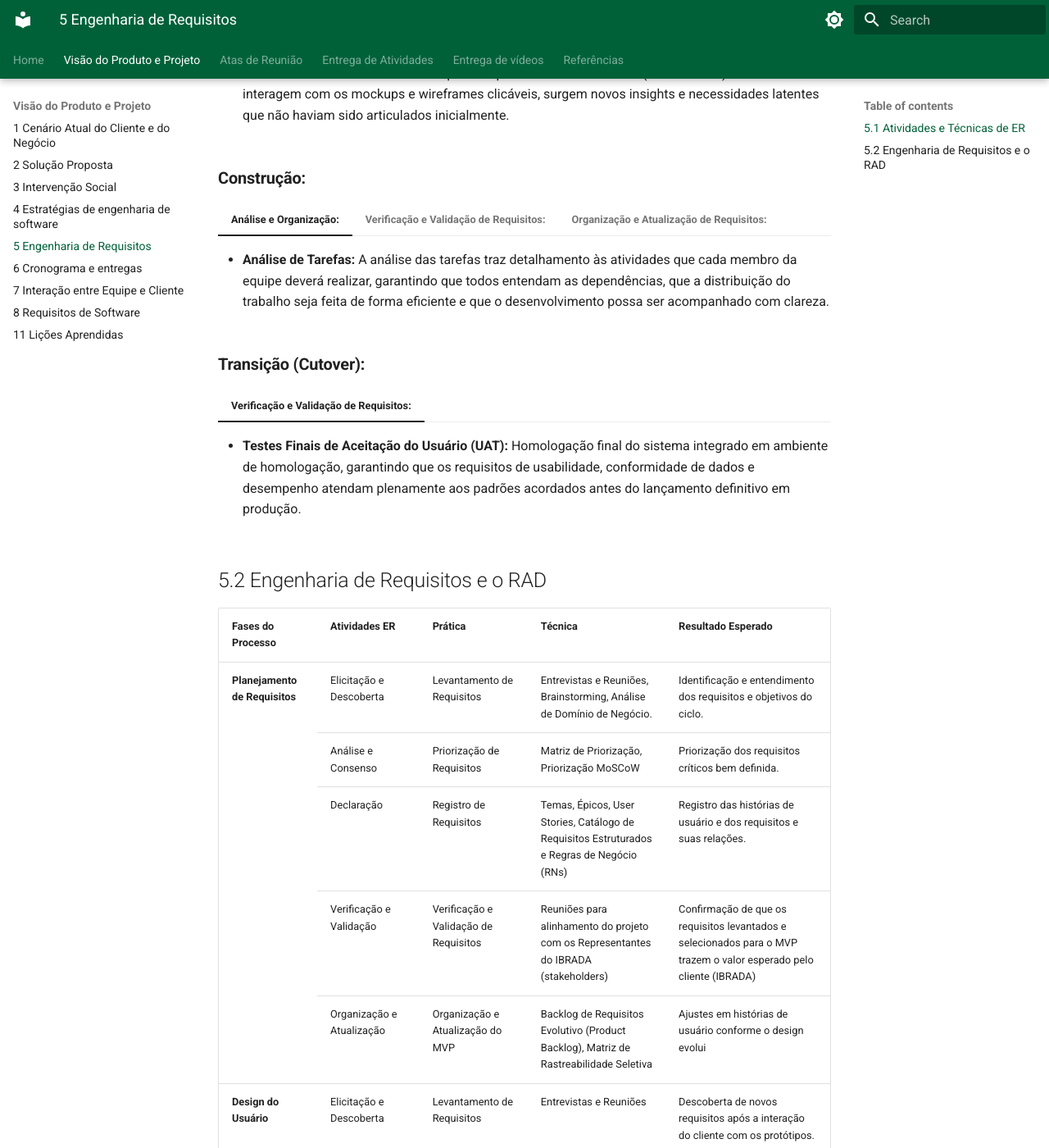
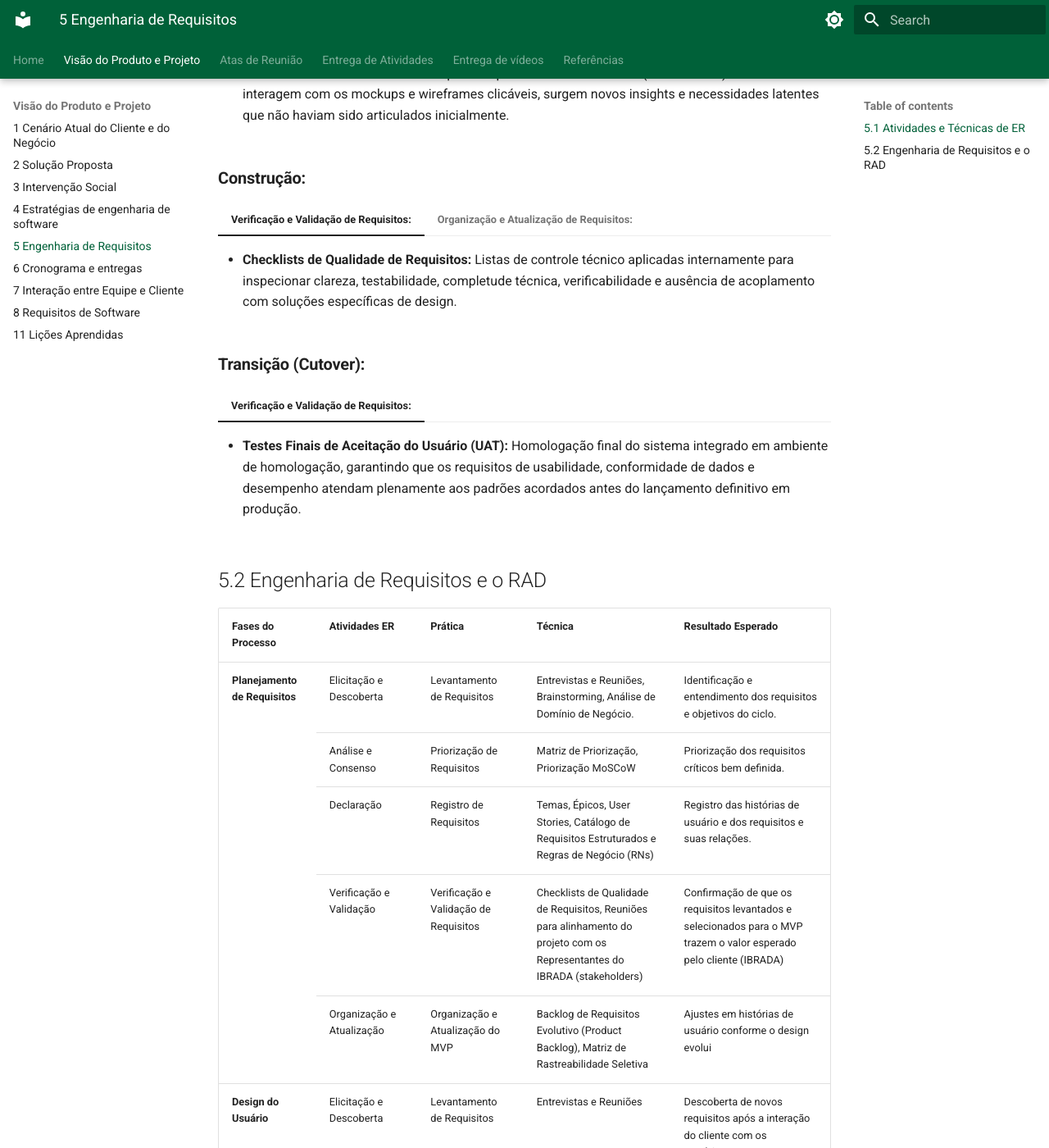
Before and after one commit to mdsreq-fga-unb/REQ-2026.2-T01-IBRADA-NET, an MkDocs documentation site: the page built from docs/documento-visao/5_requisitos.md, in a window 1280 px wide and 1400 px high, scrolled down 701 px. Shown: the whole window at 82% size. Built offline with MkDocs 1.6.1 and Material for MkDocs 9.7.7, drawn with Linux system fonts in a browser that asks for light colours; some of the changed text lies outside the part shown.

Commit message:
Corrige os comentários do monitor acerca do commit anterior na issue 5

```diff
--- a/docs/documento-visao/5_requisitos.md
+++ b/docs/documento-visao/5_requisitos.md
@@ -21,12 +21,14 @@
 
 
 === "Verificação e Validação de Requisitos:"
-    - **Reuniões:** a verificação e a validação são realizadas de forma contínua e iterativa, obtendo grande destaque durante as reuniões de alinhamento com os representantes do IBRADA (stakeholders).
+    A verificação e a validação são realizadas de forma contínua e iterativa, obtendo grande destaque durante as reuniões de alinhamento com os representantes do IBRADA (stakeholders).
+    - **Checklists de Qualidade de Requisitos:** Listas de controle técnico aplicadas internamente para inspecionar clareza, testabilidade, verificabilidade etc. dos requisitos levantados durante o planejamento.
 
 
 === "Organização e Atualização de Requisitos:"
-    - **Backlog de Requisitos Evolutivo (Product Backlog):** Repositório unificado, dinâmico e flexível que organiza as histórias de usuário, requisitos suplementares e defeitos de forma priorizada de acordo com o valor de negócio para o instituto.
+    - **Backlog de Requisitos Evolutivo (Product Backlog):** Lista de requisitos priorizados, organizandos em temas, épicos e histórias de usuário associados. A lista traz como características principais unificação, dinamicidade e flexibilidade para o backlog.
     - **Matriz de Rastreabilidade Seletiva:** Relação cruzada que conecta de forma visível as características de produto de alto nível (CPs) com as histórias de usuário e os objetivos de negócio (VNs e OEs) que as motivaram.
+
 ### **Design do Usuário:**
 
 === "Elicitação e Descoberta: "
@@ -34,7 +36,8 @@
 
 
 === "Análise e Consenso: "
-    - **Reuniões:** Análise e Consenso feita de forma constante por meio de reuniões de negociação e alinhamento com os representantes do IBRADA (stakeholders) para avaliar quais funcionalidades farão parte do prótotipo trabalhado.
+    Análise e Consenso feita de forma constante por meio de reuniões de negociação e alinhamento com os representantes do IBRADA (stakeholders) para avaliar quais funcionalidades farão parte do prótotipo trabalhado.
+    - **Checklists de Qualidade de Requisitos:** Listas de controle técnico aplicadas internamente para inspecionar clareza, testabilidade, verificabilidade etc. dos requisitos levantados durante o planejamento.
 
 
 === "Representação de Requisitos:"
@@ -47,10 +50,8 @@
 === "Organização e Atualização de Requisitos:"
     - **Backlog de Requisitos Evolutivo (Product Backlog):** Repositório unificado, dinâmico e flexível que organiza as histórias de usuário, requisitos suplementares e defeitos de forma priorizada de acordo com o valor de negócio para o instituto.
     - **Matriz de Rastreabilidade Seletiva:** Relação cruzada que conecta de forma visível as características de produto de alto nível (CPs) com as histórias de usuário e os objetivos de negócio (VNs e OEs) que as motivaram.
+
 ### **Construção:**
-
-=== "Análise e Organização:"
-    - **Análise de Tarefas:** A análise das tarefas traz detalhamento às atividades que cada membro da equipe deverá realizar, garantindo que todos entendam as dependências, que a distribuição do trabalho seja feita de forma eficiente e que o desenvolvimento possa ser acompanhado com clareza.
 
 === "Verificação e Validação de Requisitos:"
     - **Checklists de Qualidade de Requisitos:** Listas de controle técnico aplicadas internamente para inspecionar clareza, testabilidade, completude técnica, verificabilidade e ausência de acoplamento com soluções específicas de design.
@@ -58,7 +59,6 @@
 === "Organização e Atualização de Requisitos:"
     - **Backlog de Requisitos Evolutivo (Product Backlog):** Repositório unificado, dinâmico e flexível que organiza as histórias de usuário, requisitos suplementares e defeitos de forma priorizada de acordo com o valor de negócio para o instituto.
     - **Matriz de Rastreabilidade Seletiva:** Relação cruzada que conecta de forma visível as características de produto de alto nível (CPs) com as histórias de usuário e os objetivos de negócio (VNs e OEs) que as motivaram.
-
 
 ### **Transição (Cutover):**
 
@@ -104,7 +104,7 @@
     <tr>
       <td>Verificação e Validação</td>
       <td>Verificação e Validação de Requisitos</td>
-      <td>Reuniões para alinhamento do projeto com os Representantes do IBRADA (stakeholders)</td>
+      <td>Checklists de Qualidade de Requisitos, Reuniões para alinhamento do projeto com os Representantes do IBRADA (stakeholders)</td>
       <td>Confirmação de que os requisitos levantados e selecionados para o MVP trazem o valor esperado pelo cliente (IBRADA)</td>
     </tr>
     <tr>
@@ -125,8 +125,8 @@
     <tr>
       <td>Análise e Consenso</td>
       <td>Priorização de requisitos</td>
-      <td>Reuniões</td>
-      <td>Alinhamento com o cliente de quais as funcionalidades que devem ser priorizadas</td>
+      <td>Checklists de Qualidade de Requisitos</td>
+      <td>Alinhamento com o cliente de quais as funcionalidades que devem ser priorizadas, garantindo que elas forneçam o valor de negócio esperado.</td>
     </tr>
     <tr>
       <td>Representação</td>
```
